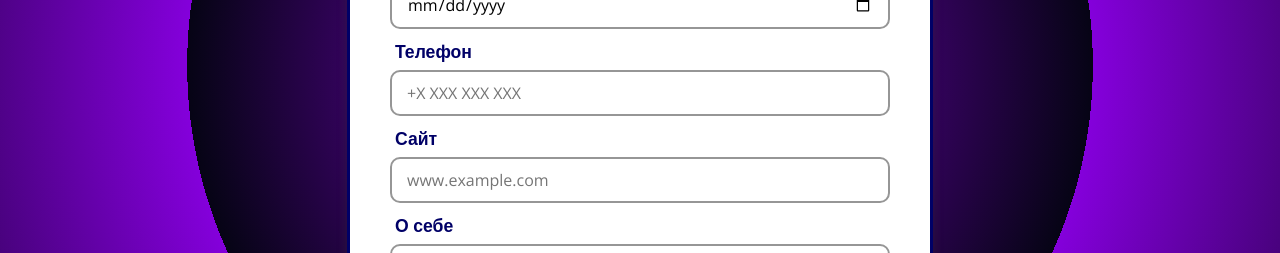
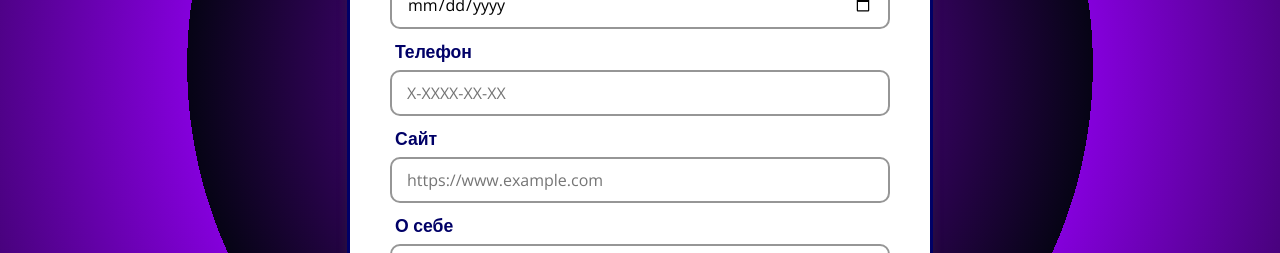
Before and after one commit to FrankRowlinson/questionary, a React (Create React App) app: page / in a window 1280 px wide. Shown: the part 335-588 px from the top of the page. Built offline with nearby package versions, Linux system fonts and the light colour scheme.

Commit message:
Fix placeholders to match validation rules

```diff
--- a/src/pages/Questionary.jsx
+++ b/src/pages/Questionary.jsx
@@ -114,12 +114,12 @@ export class Questionary extends Component {
             />
             <Input
               label='Телефон'
-              placeholder='+X XXX XXX XXX'
+              placeholder='X-XXXX-XX-XX'
               {...this.register("phone", "phone")}
             />
             <Input
               label='Сайт'
-              placeholder='www.example.com'
+              placeholder='https://www.example.com'
               {...this.register("url", "website")}
             />
             <Input
```
